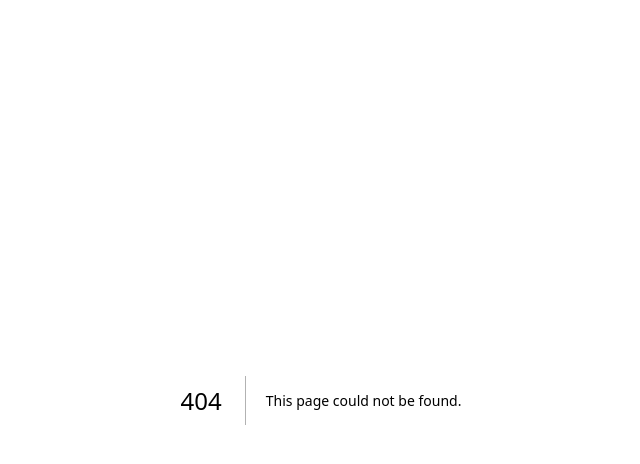
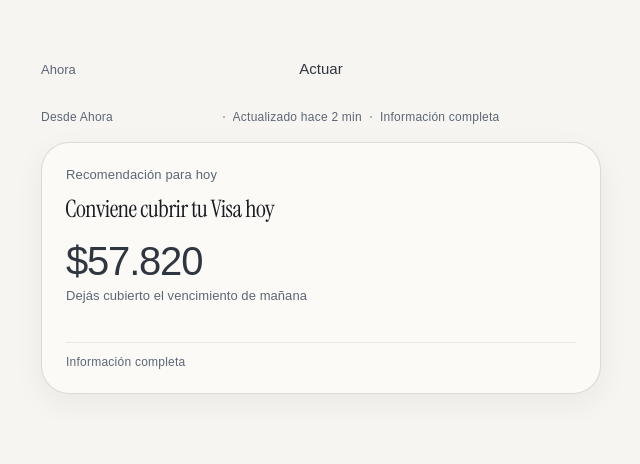
Before and after one commit to 7Francus7/Doleth, a Next.js app: page /actuar in a window 1280 px wide. Before the commit this address had no page. Shown: the top 464 px of the page, without its empty margins (319-959 px from the left). Built offline with nearby package versions, Linux system fonts and the light colour scheme; a web font is replaced by a local one.

Commit message:
feat: initialize actuar recommendation

```diff
--- /dev/null
+++ b/src/app/actuar/page.tsx
@@ -0,0 +1,5 @@
+import { ActPage, recommendationActFixture } from "../../features/act";
+
+export default function ActuarPage() {
+  return <ActPage model={recommendationActFixture} />;
+}
--- /dev/null
+++ b/src/features/act/ActPage.module.css
@@ -0,0 +1,96 @@
+.canvas {
+  padding-top: max(var(--space-48), env(safe-area-inset-top));
+}
+
+.content {
+  display: flex;
+  max-width: 35rem;
+  flex-direction: column;
+}
+
+.navigation {
+  position: relative;
+  display: grid;
+  min-height: calc(var(--space-40) + var(--space-4));
+  grid-template-columns: calc(var(--space-40) + var(--space-4)) 1fr calc(var(--space-40) + var(--space-4));
+  align-items: center;
+}
+
+.backLink {
+  min-width: calc(var(--space-40) + var(--space-4));
+  min-height: calc(var(--space-40) + var(--space-4));
+  justify-content: flex-start;
+  color: var(--color-text-secondary);
+  font-size: var(--type-label-m-size);
+  line-height: var(--type-label-m-line);
+}
+
+.title {
+  position: absolute;
+  left: 50%;
+  margin: 0;
+  color: var(--color-text-primary);
+  font-family: var(--font-satoshi);
+  font-size: var(--type-label-l-size);
+  font-weight: var(--type-label-l-weight);
+  letter-spacing: var(--type-label-l-tracking);
+  line-height: var(--type-label-l-line);
+  transform: translate(-50%, -1px);
+}
+
+.navigationReserve {
+  grid-column: 3;
+}
+
+.rail {
+  min-height: calc(var(--space-16) + var(--space-2));
+  margin-top: var(--space-16);
+}
+
+.recommendation {
+  min-height: 15.75rem;
+  gap: var(--space-12);
+  margin-top: var(--space-16);
+}
+
+.conclusion {
+  max-width: 19rem;
+  margin: 0 0 var(--space-4) -1px;
+  color: var(--color-text-strong);
+  font-family: var(--font-instrument-serif);
+  font-size: var(--type-heading-l-size);
+  font-weight: 400;
+  letter-spacing: var(--type-heading-l-tracking);
+  line-height: var(--type-heading-l-line);
+}
+
+.consequence {
+  margin: calc(var(--space-8) * -1) 0 0;
+  color: var(--color-text-secondary);
+  font-family: var(--font-satoshi);
+  font-size: var(--type-body-s-size);
+  font-weight: var(--type-body-s-weight);
+  letter-spacing: var(--type-body-s-tracking);
+  line-height: var(--type-body-s-line);
+}
+
+.divider {
+  margin-top: auto;
+}
+
+@media (max-width: 359px) {
+  .canvas {
+    padding-top: max(var(--space-20), env(safe-area-inset-top));
+    padding-right: max(var(--space-16), env(safe-area-inset-right));
+    padding-left: max(var(--space-16), env(safe-area-inset-left));
+  }
+
+  .rail {
+    min-height: var(--type-label-s-line);
+  }
+
+  .recommendation {
+    min-height: 14rem;
+    padding: var(--space-20);
+  }
+}
--- /dev/null
+++ b/src/features/act/ActPage.tsx
@@ -0,0 +1,50 @@
+import { SystemRail } from "../../design-system/composites/SystemRail";
+import { Divider } from "../../design-system/primitives/Divider";
+import { Label } from "../../design-system/primitives/Label";
+import { NumericValue } from "../../design-system/primitives/NumericValue";
+import { Surface } from "../../design-system/primitives/Surface";
+import { TextLink } from "../../design-system/primitives/TextLink";
+import type { ActViewModel } from "./model";
+import styles from "./ActPage.module.css";
+
+export interface ActPageProps {
+  model: ActViewModel;
+}
+
+export function ActPage({ model }: ActPageProps) {
+  return (
+    <main className={`app-canvas ${styles.canvas}`}>
+      <div className={`app-canvas__content ${styles.content}`}>
+        <header className={styles.navigation}>
+          <TextLink className={styles.backLink} href={model.navigation.backHref} kind="standalone">
+            {model.navigation.backLabel}
+          </TextLink>
+          <h1 className={styles.title}>{model.navigation.title}</h1>
+          <span aria-hidden="true" className={styles.navigationReserve} />
+        </header>
+
+        <SystemRail className={styles.rail} {...model.rail} />
+
+        <Surface
+          border="default"
+          className={styles.recommendation}
+          elevation="soft"
+          padding="lg"
+          radius="xl"
+          tone="raised"
+        >
+          <Label as="p" size="m" tone="secondary">
+            {model.recommendation.stateLabel}
+          </Label>
+          <h2 className={styles.conclusion}>{model.recommendation.conclusion}</h2>
+          <NumericValue {...model.recommendation.amount} />
+          <p className={styles.consequence}>{model.recommendation.consequence}</p>
+          <Divider className={styles.divider} />
+          <Label as="p" size="s" tone="secondary">
+            {model.recommendation.confidenceLabel}
+          </Label>
+        </Surface>
+      </div>
+    </main>
+  );
+}
--- /dev/null
+++ b/src/features/act/fixtures/index.ts
@@ -0,0 +1 @@
+export { recommendationActFixture } from "./recommendationAct.fixture";
--- /dev/null
+++ b/src/features/act/fixtures/recommendationAct.fixture.ts
@@ -0,0 +1,28 @@
+import type { ActViewModel } from "../model";
+
+export const recommendationActFixture = {
+  navigation: {
+    backHref: "/ahora",
+    backLabel: "Ahora",
+    title: "Actuar",
+  },
+  rail: {
+    items: ["Desde Ahora", "Actualizado hace 2 min", "Información completa"],
+    state: "complete",
+    wrap: "truncate",
+  },
+  recommendation: {
+    stateLabel: "Recomendación para hoy",
+    conclusion: "Conviene cubrir tu Visa hoy",
+    amount: {
+      value: "57.820",
+      prefix: "$",
+      size: "xl",
+      tone: "neutral",
+      format: "currency",
+      state: "confirmed",
+    },
+    consequence: "Dejás cubierto el vencimiento de mañana",
+    confidenceLabel: "Información completa",
+  },
+} satisfies ActViewModel;
--- /dev/null
+++ b/src/features/act/index.ts
@@ -0,0 +1,4 @@
+export { ActPage } from "./ActPage";
+export type { ActPageProps } from "./ActPage";
+export { recommendationActFixture } from "./fixtures";
+export type { ActViewModel } from "./model";
--- /dev/null
+++ b/src/features/act/model/ActViewModel.ts
@@ -0,0 +1,21 @@
+import type { NumericValueProps } from "../../../design-system/primitives/NumericValue";
+import type { SystemRailProps } from "../../../design-system/composites/SystemRail";
+
+export interface ActViewModel {
+  navigation: {
+    backHref: string;
+    backLabel: string;
+    title: string;
+  };
+  rail: Pick<SystemRailProps, "items" | "state" | "wrap">;
+  recommendation: {
+    stateLabel: string;
+    conclusion: string;
+    amount: Pick<
+      NumericValueProps,
+      "format" | "prefix" | "size" | "state" | "tone" | "value"
+    >;
+    consequence: string;
+    confidenceLabel: string;
+  };
+}
--- /dev/null
+++ b/src/features/act/model/index.ts
@@ -0,0 +1 @@
+export type { ActViewModel } from "./ActViewModel";
```
Also changed, not shown: 1 other file (tests, documents, lock files or other folders).
